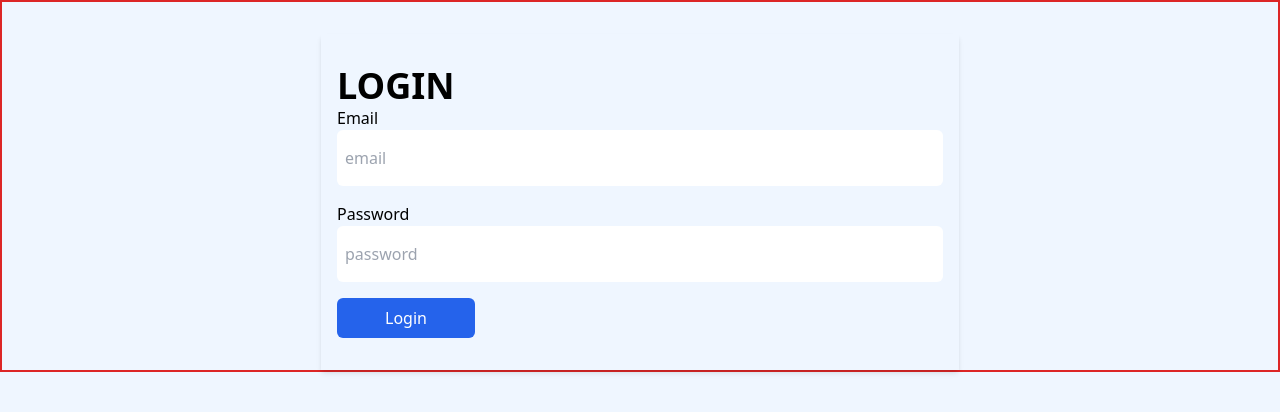
After one commit to patsicko/packstand, a Django app: page /login in a window 1280 px wide. The commit adds this page. Shown: the top 412 px of the page. Run offline with Django 5.2, Linux system fonts and the light colour scheme; some libraries are stand-ins or nearby versions.

Commit message:
ft-login

```diff
--- a/home/templates/about.html
+++ b/home/templates/about.html
@@ -6,7 +6,9 @@
 
 <div>
 
+<div>
 
+</div>
 <div class="relative overflow-x-auto shadow-md sm:rounded-lg">
     <table class="w-full text-sm text-left rtl:text-right text-gray-500 dark:text-gray-400">
         <thead class="text-xs text-gray-700 uppercase bg-gray-50 dark:bg-gray-700 dark:text-gray-400">
--- /dev/null
+++ b/home/templates/login.html
@@ -0,0 +1,38 @@
+{% extends 'master.html' %}
+
+
+{% block title %} Login {% endblock %}
+
+{% block content %}
+
+
+<div class="border-2 border-red-600 w-full flex items-center justify-center">
+
+
+    <div class=" w-1/2 shadow-md mt-8 px-4 py-8"  >
+        <h1 class="text-4xl font-bold">LOGIN</h1>
+        <form  method="post">
+            {% csrf_token %}
+            <div class="mb-4 ">
+                <label for="email">Email</label>
+                <input type="email" name="email" id="email" placeholder="email" class="h-14 w-full rounded-md p-2 outline-none">
+            </div>
+
+            <div class="mb-4">
+                <label for="password">Password</label>
+                <input type="password" name="password" id="password" placeholder="password" class="h-14 w-full rounded-md p-2 outline-none">
+            </div>
+
+            <div class="">
+             <button type="submit" class="bg-blue-600 text-white outline-none rounded-md p-2 px-12">Login</button>
+            </div>
+
+        </form>
+    </div>
+</div>
+
+
+
+
+
+{% endblock %}
--- a/home/templates/master.html
+++ b/home/templates/master.html
@@ -1,5 +1,5 @@
 {% load static %}
-{% load static tailwind_tags %}
+<!-- {% load static tailwind_tags %} -->
 
 <!DOCTYPE html>
 <html lang="en">
--- a/home/urls.py
+++ b/home/urls.py
@@ -8,6 +8,7 @@ urlpatterns = [
     path('details/<int:id>',views.details, name='details'),
     path("blogs",views.blogs, name = "blogs"),
     path("__reload__/", include("django_browser_reload.urls")),
-    path('signup',views.signup, name="signup")
+    path('signup',views.signup, name="signup"),
+    path('login',views.login, name="login")
 
 ]
--- a/home/views.py
+++ b/home/views.py
@@ -1,6 +1,8 @@
 from django.shortcuts import render, redirect
 from django.http import HttpResponse
 from django.template import loader
+from django.contrib.auth.hashers import make_password,check_password
+from django.contrib.auth import authenticate, login
 from . models import User,Blog
 
 
@@ -48,9 +50,42 @@ def signup(request):
         email = request.POST['email']
         password = request.POST['password']
 
-        user = User.objects.create(firstName=firstName,lastName=lastName,phone=phone,email=email,password=password)
+        if User.objects.get(email=email).exists():
+            return render(request, 'signup.html', {'error': 'Email address already exists'})
+
+        hashed_password= make_password(password)
+
+        user = User.objects.create(
+            firstName=firstName,
+            lastName=lastName,
+            phone=phone,
+            email=email,
+            password=hashed_password)
+
         print("created usr",user)
 
-        return redirect('/blogs')
+        return redirect('/login')
 
     return render(request, 'signup.html')
+
+
+def login(request):
+    if request.method == 'POST':
+        email = request.POST['email']
+        password = request.POST['password']
+
+        try:
+            user= User.objects.get(email=email)
+        except User.DoesNotExist:
+            user = None
+
+        if user is not None:
+
+            if check_password(password,user.password):
+                print("loged user",user)
+                return redirect('about')
+
+            else: return render(request,'404.html')
+
+
+    return render(request,'login.html')
```
Also changed, not shown: home/templates/signup.html (+7 -0 lines), home/static/assets/mongo.png (added).
